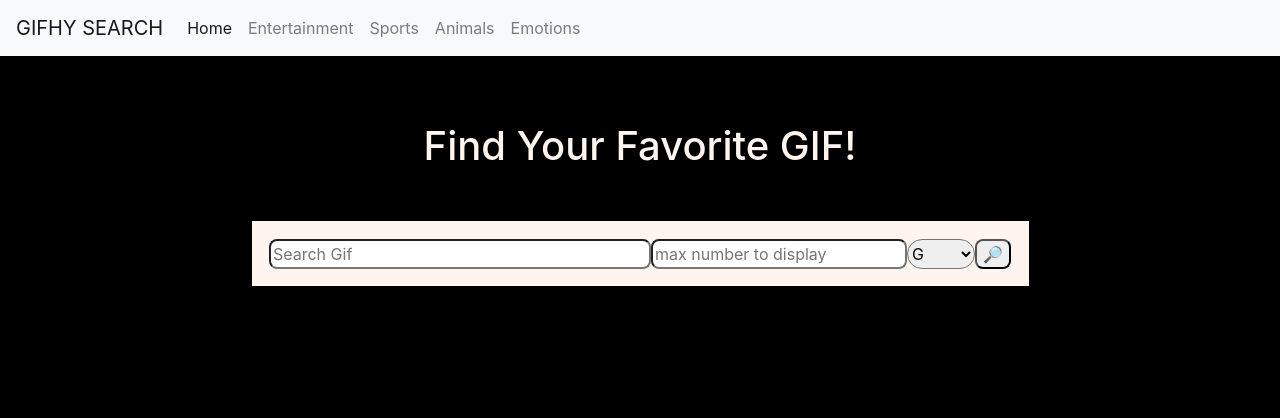
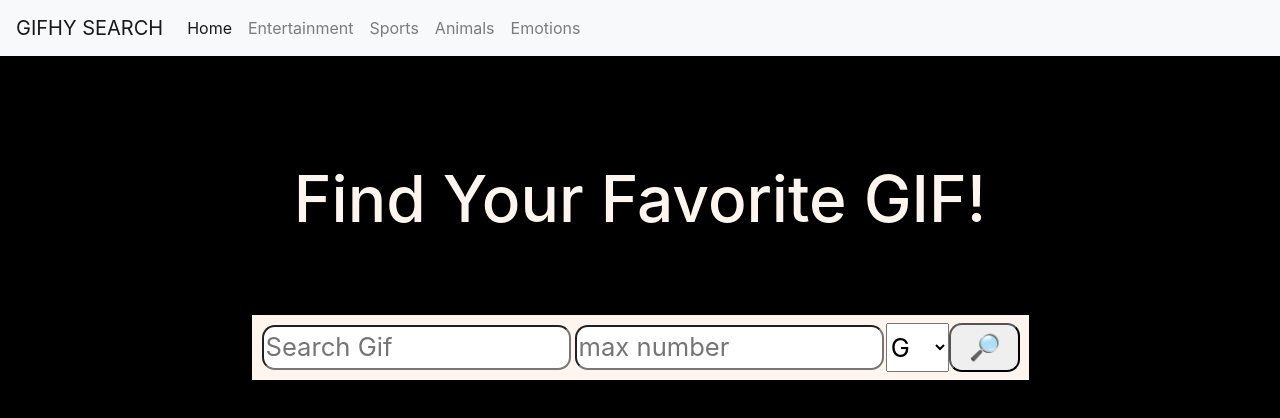
Before and after one commit to Xiang-Song/GIFsearch, a plain HTML site: page index.html in a window 1280 px wide. Drawn offline with nearby package versions, Linux system fonts and the light colour scheme; no server answers.

Commit message:
layout added

```diff
--- a/index.html
+++ b/index.html
@@ -43,7 +43,7 @@
       <div class="container">
         <div class="search">
             <input type="text" id="criteria" placeholder="Search Gif" />
-            <input type="text" id="max-number" placeholder="max number to display" />
+            <input type="text" id="max-number" placeholder="max number" />
             <select id="rating">
                 <option value="G">G</option>
                 <option value="PG">PG</option>
@@ -53,7 +53,7 @@
             <button type="button" id="submit">&#x1F50E</button>
           </div>
       </div>
-      <div class="container" >
+      <div class="container">
         <div class="row" id="results">
 
         </div>
--- a/script.js
+++ b/script.js
@@ -1,6 +1,6 @@
 
 const Akey = "odBYLKqVyDIUumIT4qC1USPdko451Pzk";
-let criteria = "giphy";
+let criteria = "coding";
 let maxNumber = 20;
 let rating = "g";
 
@@ -11,7 +11,7 @@ let displayResults = (d) => {
     let content = "";
     $('#results').empty();
     for (let arr of d) {
-        content = `<div class="col-sm-3"><img src=${arr.images.original.url}></div>`;
+        content = `<div class="gif col-sm-3"><img src=${arr.images.original.url}></div>`;
         $('#results').append(content);
     };
 };
@@ -29,7 +29,7 @@ let fetchDate = (criteria, maxNumber, rating) => {
 
 let userRequest = () => {
     $("#submit").on('click', () => {
-        let criteria = $("#criteria").val()?$("#criteria").val():'gifhy';
+        let criteria = $("#criteria").val()?$("#criteria").val():'coding';
         $("#criteria").val('');
         let maxNumber = $("#max-number").val()?$("#max-number").val():20;
         $("#max-number").val('');
--- a/style.css
+++ b/style.css
@@ -7,27 +7,41 @@ body {
 .header {
     display: flex;
     justify-content: center;
+    font-size: 5vw;
     margin-top: 3ex;
 }
+
+/* search panel layout*/
 
 .container {
     display: flex;
     justify-content: center;
+    font-size: 2vw;
+    box-sizing: border-box;
 }
 
-
 .search {
+    background-color: seashell;
     width: 70%;
     display: flex;
-    justify-content: space-evenly;
+    justify-content: space-between;
     margin-top: 5ex;
     margin-bottom: 5ex;
-    padding: 2ex;
-    background-color: seashell;
+    padding: 1vh;
 }
 
-.navbar {
-    background-color: #000;
+input {
+    width: 98%;
+    margin: 2px;
+}
+
+#rating {
+    width: 20%;
+}
+
+#submit {
+    width: 20%;
+
 }
 
 #criteria {
@@ -39,16 +53,26 @@ input, #submit{
 }
 
 select{
-    border-radius: 10em;
-}
-
-/* layout */
-.container {
-    display: flex;
-    flex-flow: coluum wrap;
+    display: none;
 }
 
 
+/* content layout */
+
 img {
-    width: 100%;
+    width: 90vw;
+    margin: 2px;
 }
+
+@media screen and (min-width:768px) {
+    img {
+        width: 20vw;
+        margin: 2px;
+    }
+
+    select {
+        display: inline-block;
+    }
+
+}
+}
```
